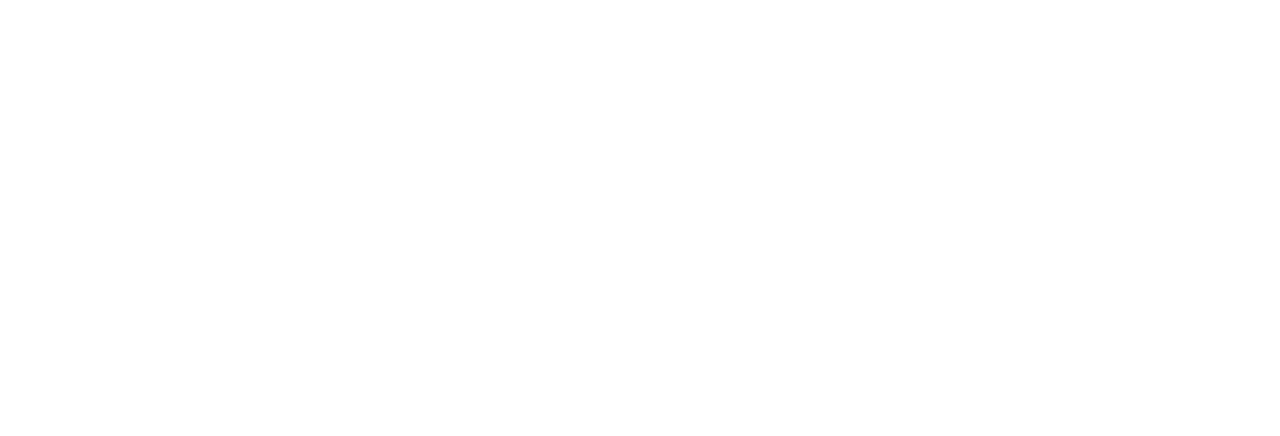
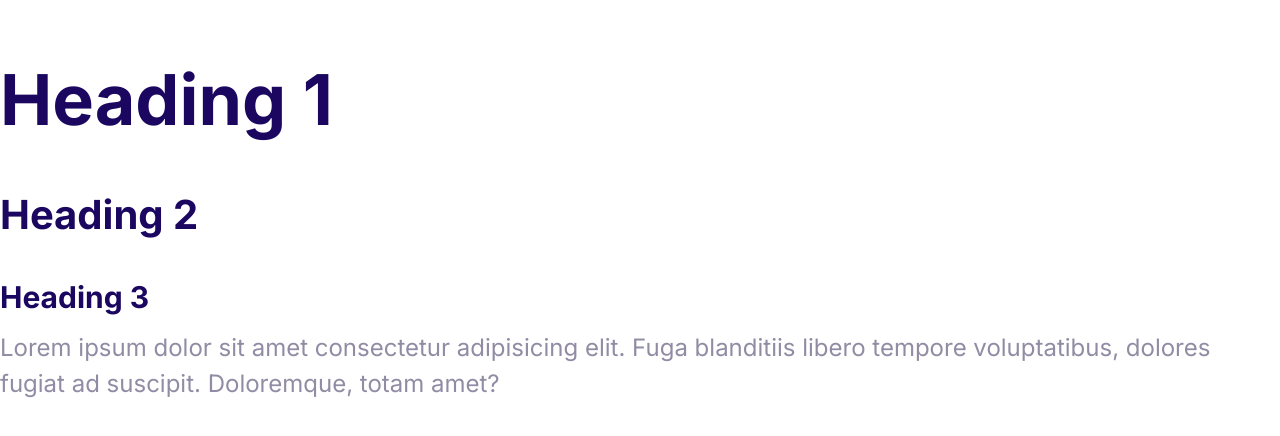
Before and after one commit to Darmen26/Jsk, a plain HTML site: page index.HTML in a window 1280 px wide. Drawn offline with Linux system fonts and the light colour scheme.

Commit message:
Define the styles for fonts.

```diff
--- a/CSS/Styles.css
+++ b/CSS/Styles.css
@@ -6,3 +6,50 @@
     --color-body:#918ca4;
 
 }
+
+html{
+    font-size: 62.5%;
+}
+body{
+    font-family: Inter,Arial, Helvetica, sans-serif;
+    font-size: 2.4rem;
+    color: var(--color-body);
+    line-height: 1.5;
+}
+
+h1, h2, h3{
+    color:var(--color-heading);
+    margin-bottom: 1rem;
+}
+
+h1{
+    font-size: 7rem;
+}
+
+h2{
+    font-size: 4rem;
+}
+
+h3{
+    font-size: 3rem;
+    margin-bottom: 1rem;
+}
+p{
+    margin-top: 0;
+}
+@media screen and (min-widhth:1024px) {
+    body{
+        font-size: 1.8rem;
+    }
+
+    h1{
+        font-size: 8rem;
+    }
+    h2{
+        font-size: 4rem;
+    }
+    h3{
+        font-size: 2.4rem;
+    }
+
+}
--- a/index.HTML
+++ b/index.HTML
@@ -4,9 +4,24 @@
     <meta charset="UTF-8" />
     <meta http-equiv="X-UA-Compatible" content="IE=edge" />
     <meta name="viewport" content="width=device-width, initial-scale=1.0" />
+    <link rel="preconnect" href="https://fonts.googleapis.com" />
+    <link rel="preconnect" href="https://fonts.gstatic.com" crossorigin />
+    <link
+      href="https://fonts.googleapis.com/css2?family=Inter:wght@400;700&display=swap"
+      rel="stylesheet"
+    />
     <link rel="stylesheet" href="CSS/normalize.css" />
     <link rel="stylesheet" href="CSS/Styles.css" />
     <title>Document</title>
   </head>
-  <body></body>
+  <body>
+    <h1>Heading 1</h1>
+    <h2>Heading 2</h2>
+    <h3>Heading 3</h3>
+    <p>
+      Lorem ipsum dolor sit amet consectetur adipisicing elit. Fuga blanditiis
+      libero tempore voluptatibus, dolores fugiat ad suscipit. Doloremque, totam
+      amet?
+    </p>
+  </body>
 </html>
```
